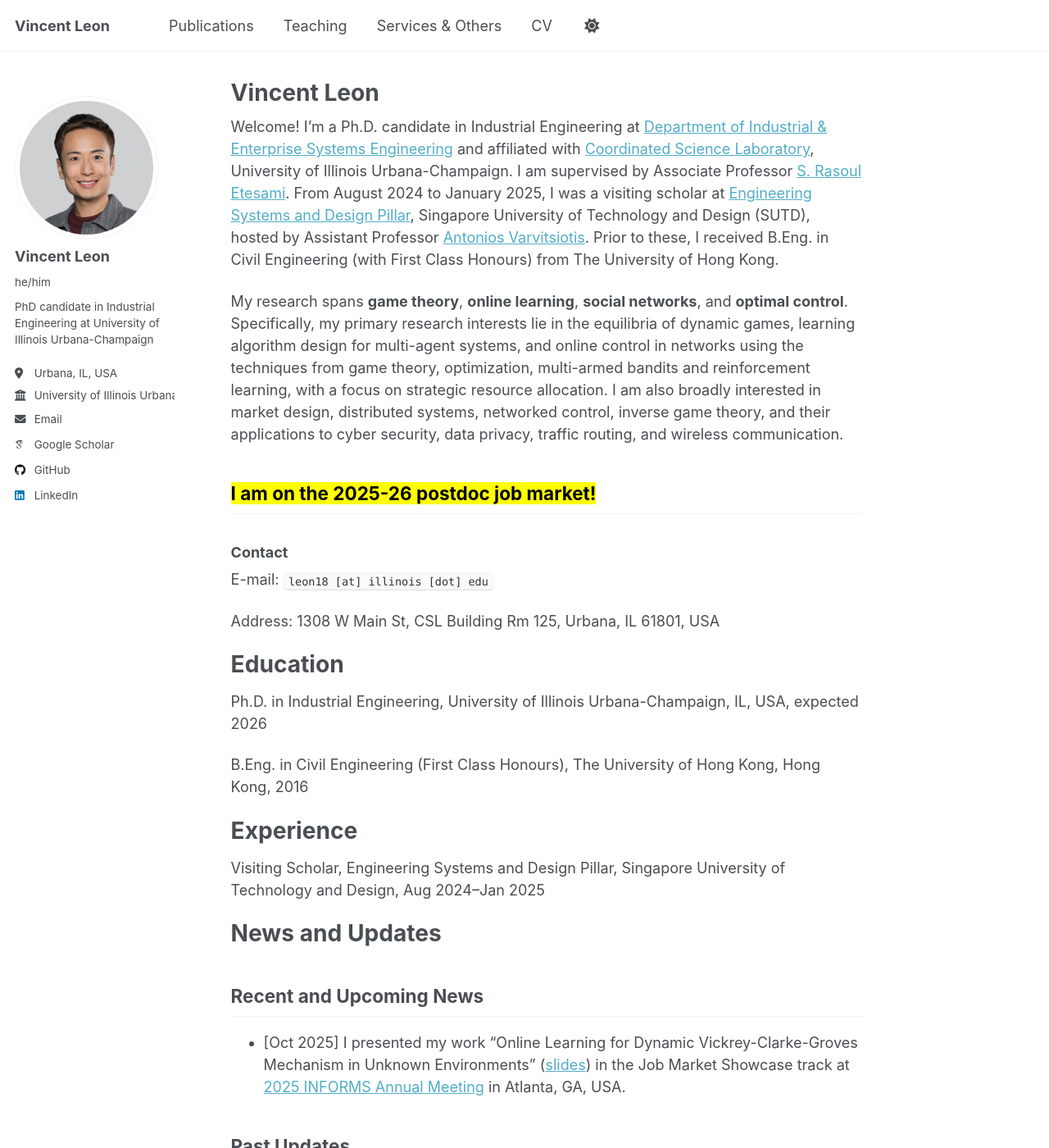
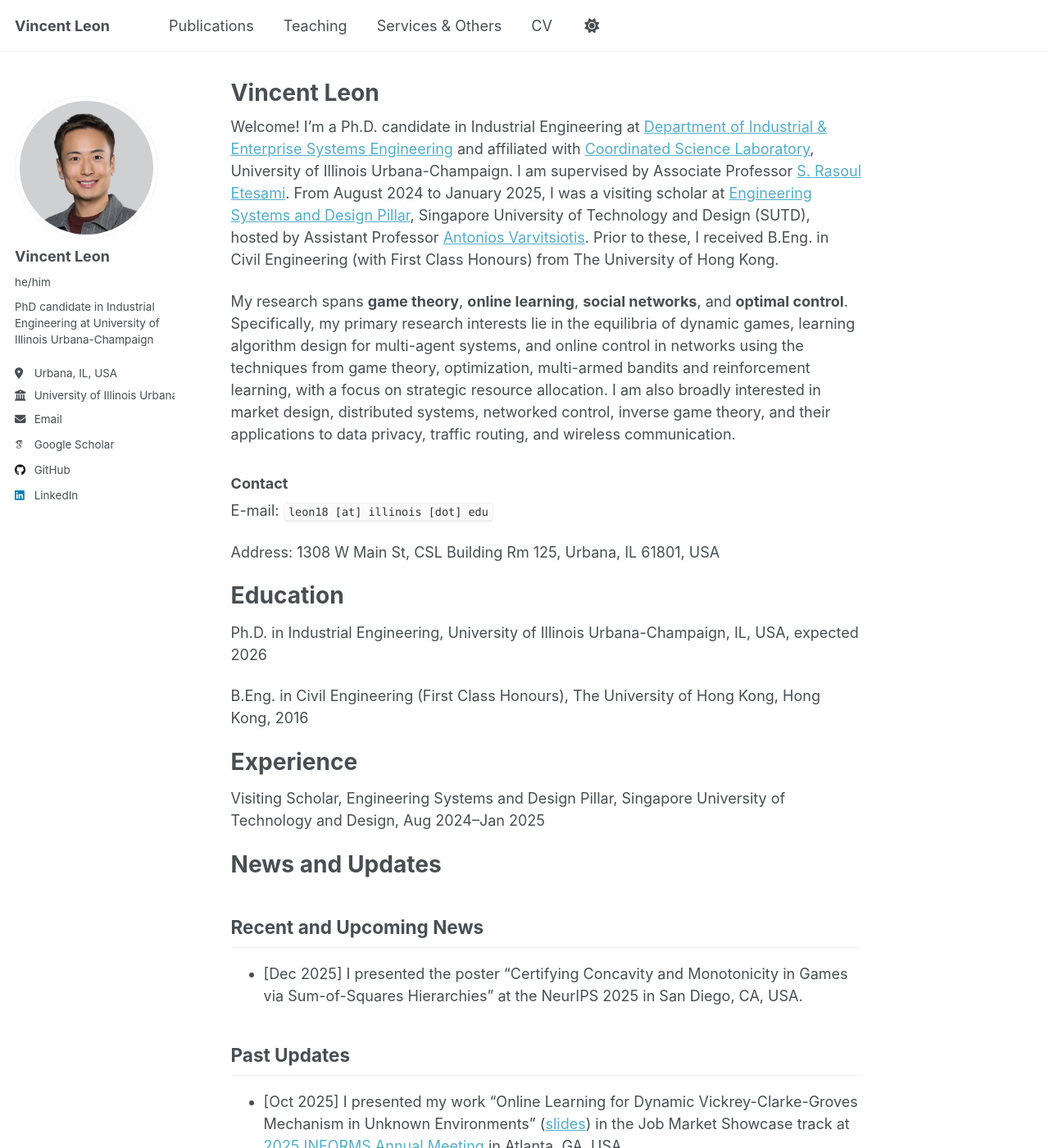
Before and after one commit to vin-leon/vin-leon.github.io, a Jekyll site: the page built from _pages/about.md, in a window 1280 px wide and 1400 px high. Shown: the whole window at 82% size. Built offline with Jekyll 4.4.1, drawn with Linux system fonts in a browser that asks for light colours; some web fonts are replaced; a script that is not in the unit is left out.

Commit message:
Update about.md

```diff
--- a/_pages/about.md
+++ b/_pages/about.md
@@ -9,9 +9,8 @@ redirect_from:
 
 Welcome! I’m a Ph.D. candidate in Industrial Engineering at [Department of Industrial & Enterprise Systems Engineering](https://ise.illinois.edu/) and affiliated with [Coordinated Science Laboratory](https://csl.illinois.edu/), University of Illinois Urbana-Champaign. I am supervised by Associate Professor [S. Rasoul Etesami](https://etesami.ise.illinois.edu/). From August 2024 to January 2025, I was a visiting scholar at [Engineering Systems and Design Pillar](https://www.sutd.edu.sg/esd/), Singapore University of Technology and Design (SUTD), hosted by Assistant Professor [Antonios Varvitsiotis](https://sites.google.com/site/antoniosvarvitsiotis/). Prior to these, I received B.Eng. in Civil Engineering (with First Class Honours) from The University of Hong Kong.
 
-My research spans **game theory**, **online learning**, **social networks**, and **optimal control**. Specifically, my primary research interests lie in the equilibria of dynamic games, learning algorithm design for multi-agent systems, and online control in networks using the techniques from game theory, optimization, multi-armed bandits and reinforcement learning, with a focus on strategic resource allocation. I am also broadly interested in market design, distributed systems, networked control, inverse game theory, and their applications to cyber security, data privacy, traffic routing, and wireless communication.
+My research spans **game theory**, **online learning**, **social networks**, and **optimal control**. Specifically, my primary research interests lie in the equilibria of dynamic games, learning algorithm design for multi-agent systems, and online control in networks using the techniques from game theory, optimization, multi-armed bandits and reinforcement learning, with a focus on strategic resource allocation. I am also broadly interested in market design, distributed systems, networked control, inverse game theory, and their applications to data privacy, traffic routing, and wireless communication.
 
-## <mark>I am on the 2025-26 postdoc job market!</mark>
 
 ### Contact
 
@@ -36,11 +35,11 @@ Visiting Scholar, Engineering Systems and Design Pillar, Singapore University of
 
 ## Recent and Upcoming News
 
-* [Oct 2025] I presented my work "Online Learning for Dynamic Vickrey-Clarke-Groves Mechanism in Unknown Environments" ([slides](/files/pdfs/presentations/Leon-VCG-Learning-INFORMS2025_handout.pdf)) in the Job Market Showcase track at [2025 INFORMS Annual Meeting](https://meetings.informs.org/wordpress/annual/) in Atlanta, GA, USA.
-
+* [Dec 2025] I presented the poster "Certifying Concavity and Monotonicity in Games via Sum-of-Squares Hierarchies" at the NeurIPS 2025 in San Diego, CA, USA.
 
 ## Past Updates
 
+* [Oct 2025] I presented my work "Online Learning for Dynamic Vickrey-Clarke-Groves Mechanism in Unknown Environments" ([slides](/files/pdfs/presentations/Leon-VCG-Learning-INFORMS2025_handout.pdf)) in the Job Market Showcase track at [2025 INFORMS Annual Meeting](https://meetings.informs.org/wordpress/annual/) in Atlanta, GA, USA.
 * [Sep 2025] Our paper "Certifying Concavity and Monotonicity in Games via Sum-of-Squares Hierarchies" (joint work with [Iosif Sakos](https://www.sutd.edu.sg/profile/iosif-joseph-sakos/), [Ryann Sim](https://ryanndelion.github.io/), and [Antonios Varvitsiotis](https://sites.google.com/site/antoniosvarvitsiotis/)) has been accepted to NeurIPS 2025! The article will be arXiv'ed soon, and see you in San Diego.
 * [Apr 2025] I volunteered and presented my work "[Online Learning for Dynamic Vickrey-Clarke-Groves Mechanism in Unknown Environments](https://publish.illinois.edu/11th-midwest-workshop-on-control-and-game-theory/poster-abstract/)" ([poster](files/pdfs/presentations/Leon-VCG-Learning-ISE2025_poster.pdf)) at the [11th Midwest Workshop on Control and Game Theory](https://publish.illinois.edu/11th-midwest-workshop-on-control-and-game-theory/), Urbana, IL.
 * [Jan 2025] I finished my visiting scholar appointment with ESD, SUTD and moved back to the midwest!
```
